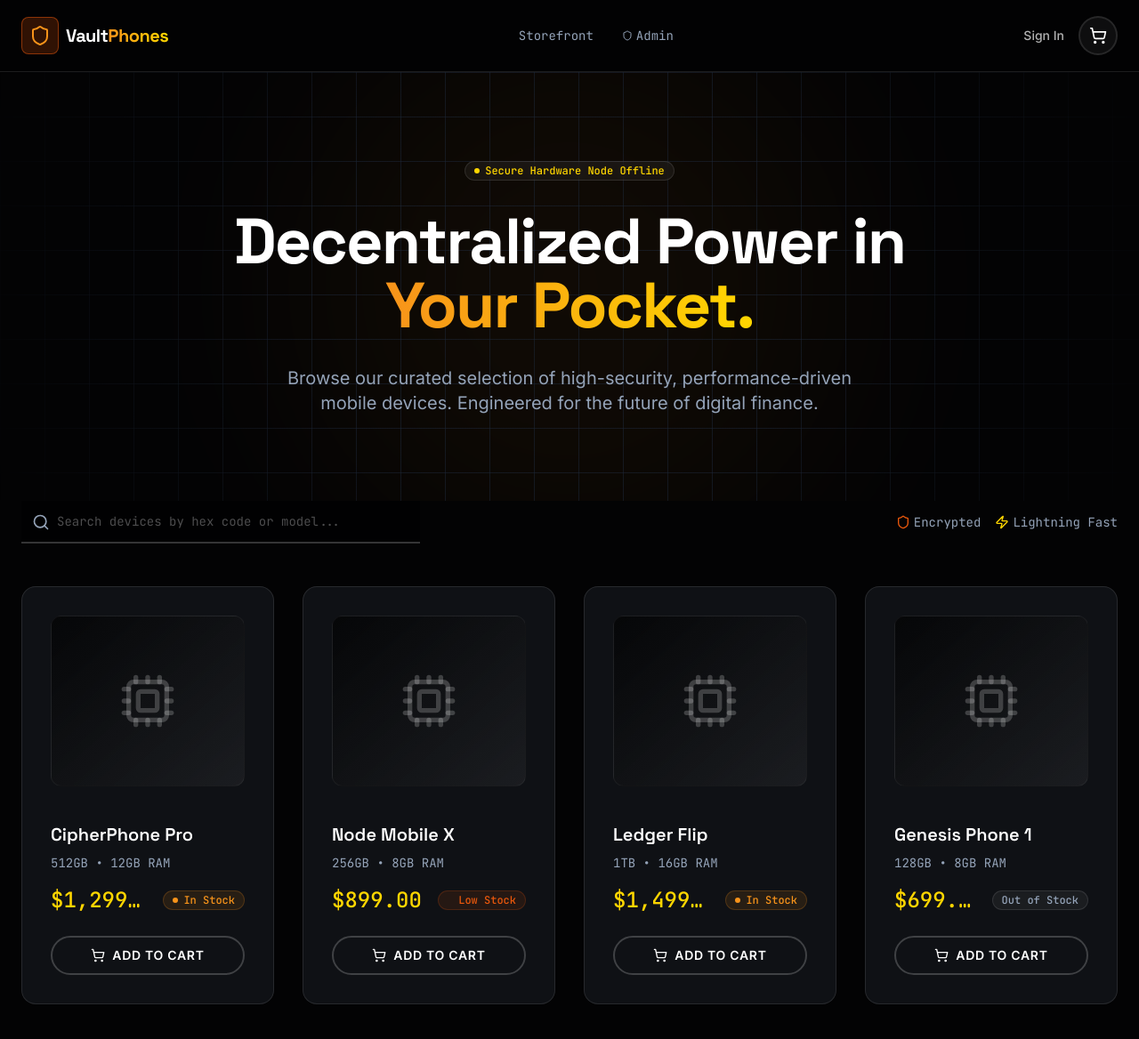
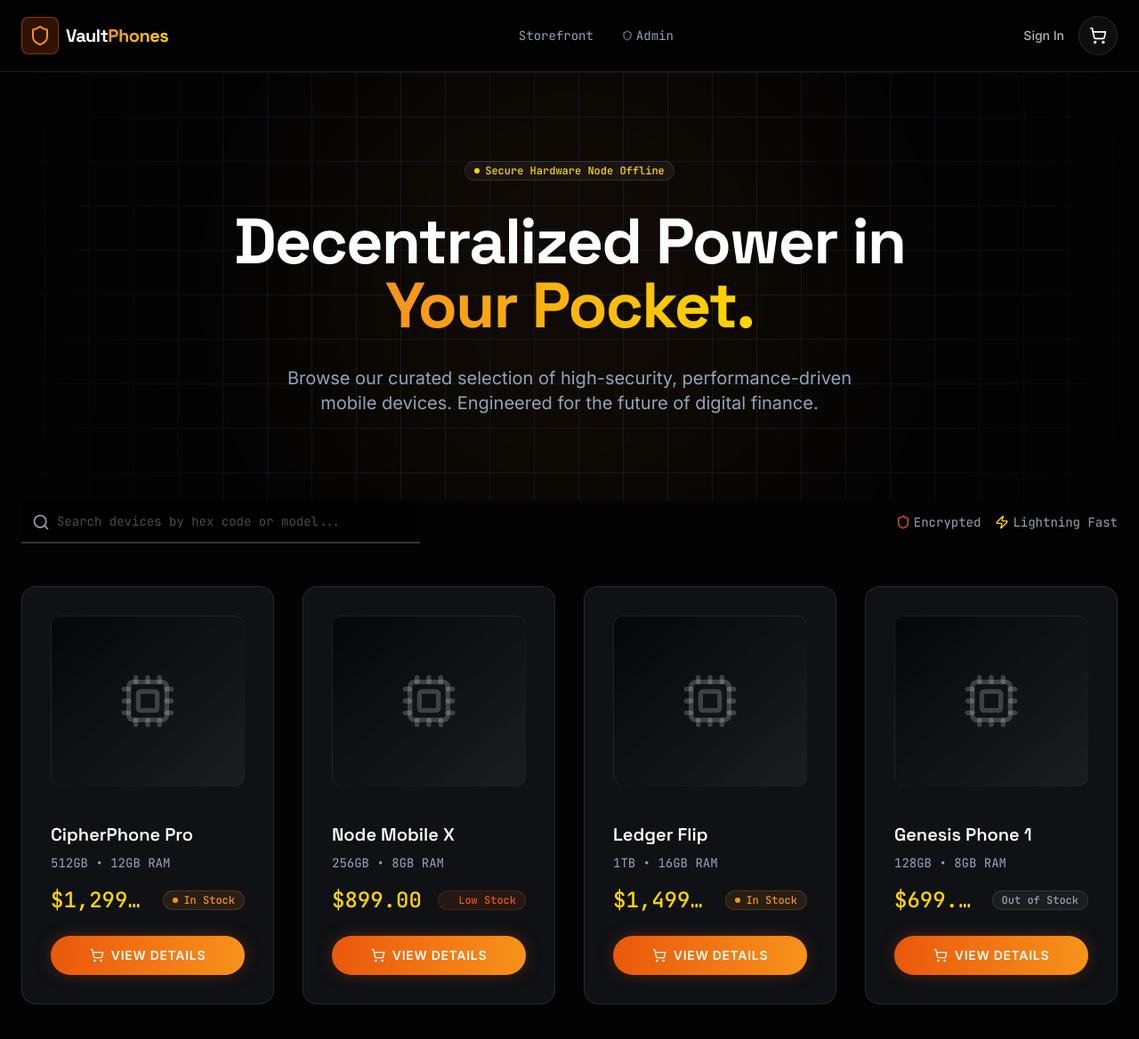
Before and after one commit to JujusCode/integ-x-adet, a React app in the folder frontend/: page / in a window 1280 px wide. Shown: the top 1168 px of the page at 89% size. Built offline with nearby package versions, Linux system fonts and the light colour scheme; the HTML template or start-up script is replaced by a standard one.

Commit message:
fixed front end error #1

```diff
--- a/frontend/src/components/layout/Navbar.jsx
+++ b/frontend/src/components/layout/Navbar.jsx
@@ -47,13 +47,12 @@ export function Navbar() {
             Sign In
           </Link>
 
-          <Link to="/cart" className="relative group">
-            <Button
-              variant="outline"
-              className="w-11 h-11 p-0 rounded-full border-white/10 bg-white/5"
-            >
-              <ShoppingCart className="w-5 h-5 group-hover:text-[#F7931A] transition-colors" />
-            </Button>
+          <Link
+            to="/cart"
+            className="relative group flex items-center justify-center w-11 h-11 rounded-full border border-white/10 bg-white/5 hover:bg-white/10 transition-colors"
+          >
+            <ShoppingCart className="w-5 h-5 group-hover:text-[#F7931A] transition-colors" />
+
             {/* Glowing Cart Counter Badge */}
             {cartItemCount > 0 && (
               <span className="absolute -top-1 -right-1 flex h-5 w-5 items-center justify-center rounded-full bg-gradient-to-r from-[#EA580C] to-[#F7931A] text-[10px] font-bold text-white shadow-[0_0_10px_rgba(247,147,26,0.5)]">
--- a/frontend/src/pages/Storefront.jsx
+++ b/frontend/src/pages/Storefront.jsx
@@ -8,15 +8,13 @@ import {
   CreditCard,
 } from "lucide-react";
 
-// Import our newly created Bitcoin DeFi UI components
+import { useCart } from "../store/CartContext";
 import { Button } from "../components/ui/Button";
 import { Input } from "../components/ui/Input";
 import { Card } from "../components/ui/Card";
 import { Badge } from "../components/ui/Badge";
 import { Modal } from "../components/ui/Modal";
-import { useCart } from "../store/CartContext";
 
-// Mock data
 const MOCK_PRODUCTS = [
   {
     id: 1,
@@ -25,7 +23,7 @@ const MOCK_PRODUCTS = [
     status: "In Stock",
     specs: "512GB • 12GB RAM",
     description:
-      "Our flagship decentralized device featuring a hardware-level encryption chip and air-gapped secure enclave for digital assets.",
+      "Our flagship decentralized device featuring a hardware-level encryption chip.",
   },
   {
     id: 2,
@@ -34,7 +32,7 @@ const MOCK_PRODUCTS = [
     status: "Low Stock",
     specs: "256GB • 8GB RAM",
     description:
-      "Run a full node from your pocket. Optimized for continuous blockchain synchronization without draining battery.",
+      "Run a full node from your pocket. Optimized for continuous blockchain synchronization.",
   },
   {
     id: 3,
@@ -43,7 +41,7 @@ const MOCK_PRODUCTS = [
     status: "In Stock",
     specs: "1TB • 16GB RAM",
     description:
-      "The ultimate form factor. A foldable screen that doubles as a physical hardware wallet confirmation device.",
+      "A foldable screen that doubles as a physical hardware wallet confirmation device.",
   },
   {
     id: 4,
@@ -52,14 +50,13 @@ const MOCK_PRODUCTS = [
     status: "Out of Stock",
     specs: "128GB • 8GB RAM",
     description:
-      "The original encrypted entry-level phone. Perfect for setting up your first cold storage mobile setup.",
+      "The original encrypted entry-level phone. Perfect for your first cold storage mobile setup.",
   },
 ];
 
 export default function Storefront() {
   const [searchQuery, setSearchQuery] = useState("");
-  const [selectedProduct, setSelectedProduct] = useState(null); // Controls the modal
-
+  const [selectedProduct, setSelectedProduct] = useState(null);
   const { addToCart } = useCart();
 
   const gridBackgroundStyle = {
@@ -68,14 +65,13 @@ export default function Storefront() {
       linear-gradient(to right, rgba(30, 41, 59, 0.5) 1px, transparent 1px),
       linear-gradient(to bottom, rgba(30, 41, 59, 0.5) 1px, transparent 1px)
     `,
+    maskImage: "radial-gradient(circle at center, black 40%, transparent 100%)",
     WebkitMaskImage:
       "radial-gradient(circle at center, black 40%, transparent 100%)",
-    maskImage: "radial-gradient(circle at center, black 40%, transparent 100%)",
   };
 
   return (
     <div className="min-h-screen bg-[#030304] text-white font-body selection:bg-[#F7931A]/30">
-      {/* 1. HERO SECTION */}
       <section className="relative py-24 overflow-hidden flex flex-col items-center justify-center min-h-[60vh]">
         <div className="absolute top-1/2 left-1/2 -translate-x-1/2 -translate-y-1/2 w-[600px] h-[600px] bg-[#F7931A] opacity-5 blur-[120px] rounded-full pointer-events-none" />
         <div
@@ -84,7 +80,6 @@ export default function Storefront() {
         />
 
         <div className="relative z-10 max-w-7xl mx-auto px-6 text-center space-y-8">
-          {/* Using our custom Badge component here */}
           <Badge
             variant="success"
             className="backdrop-blur-sm bg-white/5 border-white/10"
@@ -106,12 +101,10 @@ export default function Storefront() {
         </div>
       </section>
 
-      {/* 2. SEARCH & FILTER */}
       <section className="max-w-7xl mx-auto px-6 pb-12">
         <div className="flex flex-col md:flex-row justify-between items-center gap-6">
           <div className="relative w-full max-w-md group flex items-center">
             <Search className="absolute left-3 w-5 h-5 text-[#94A3B8] group-focus-within:text-[#F7931A] transition-colors z-10" />
-            {/* Using our minimalist Input component */}
             <Input
               type="text"
               placeholder="Search devices by hex code or model..."
@@ -120,7 +113,6 @@ export default function Storefront() {
               className="pl-10"
             />
           </div>
-
           <div className="flex gap-4 font-mono text-sm text-[#94A3B8]">
             <span className="flex items-center gap-1">
               <Shield className="w-4 h-4 text-[#EA580C]" /> Encrypted
@@ -132,28 +124,23 @@ export default function Storefront() {
         </div>
       </section>
 
-      {/* 3. PRODUCT GRID */}
       <section className="max-w-7xl mx-auto px-6 pb-24">
         <div className="grid grid-cols-1 md:grid-cols-2 lg:grid-cols-4 gap-8">
           {MOCK_PRODUCTS.filter((p) =>
             p.name.toLowerCase().includes(searchQuery.toLowerCase()),
           ).map((product) => (
-            /* Using our interactive Card component */
             <Card
               key={product.id}
               interactive
               className="p-8 flex flex-col h-full group"
             >
-              {/* Corner Accents */}
               <div className="absolute top-0 left-0 w-4 h-4 border-t border-l border-transparent group-hover:border-[#F7931A] rounded-tl-2xl transition-colors duration-300" />
               <div className="absolute bottom-0 right-0 w-4 h-4 border-b border-r border-transparent group-hover:border-[#F7931A] rounded-br-2xl transition-colors duration-300" />
 
-              {/* Product Visual Mockup */}
               <div className="w-full h-48 bg-gradient-to-br from-black/60 to-white/5 rounded-xl mb-6 flex items-center justify-center border border-white/5 relative overflow-hidden">
                 <Cpu className="w-16 h-16 text-white/20 group-hover:text-[#F7931A]/40 transition-colors duration-500 group-hover:scale-110" />
               </div>
 
-              {/* Card Details */}
               <div className="flex-grow flex flex-col mt-4">
                 <h3 className="font-heading font-semibold text-xl text-white mb-2">
                   {product.name}
@@ -161,13 +148,10 @@ export default function Storefront() {
                 <p className="font-mono text-sm text-[#94A3B8] mb-4 flex-grow">
                   {product.specs}
                 </p>
-
-                {/* FIXED: Added gap-4, and protected the badge with shrink-0 and whitespace-nowrap */}
                 <div className="flex items-center justify-between gap-4 mt-auto mb-6">
                   <span className="font-mono text-2xl font-medium text-[#FFD600] truncate">
                     {product.price}
                   </span>
-
                   <Badge
                     className="shrink-0 whitespace-nowrap"
                     variant={
@@ -183,23 +167,19 @@ export default function Storefront() {
                 </div>
               </div>
 
-              {/* Using our Button component */}
+              {/* SAFE BUTTON 1: Safely opens the modal and passes the product */}
               <Button
-                variant="outline"
                 className="w-full gap-2"
-                onClick={() => {
-                  addToCart(selectedProduct);
-                  setSelectedProduct(null); // Closes the modal after adding
-                }}
+                onClick={() => setSelectedProduct(product)}
               >
-                <ShoppingCart className="w-4 h-4" /> Add to Cart
+                <ShoppingCart className="w-4 h-4" />
+                View Details
               </Button>
             </Card>
           ))}
         </div>
       </section>
 
-      {/* 4. PRODUCT DETAIL MODAL */}
       <Modal
         isOpen={!!selectedProduct}
         onClose={() => setSelectedProduct(null)}
@@ -231,9 +211,18 @@ export default function Storefront() {
             </div>
 
             <div className="grid grid-cols-2 gap-4 pt-4">
-              <Button variant="outline" className="w-full gap-2">
+              {/* SAFE BUTTON 2: Safely passes the product to the cart and closes the modal */}
+              <Button
+                variant="outline"
+                className="w-full gap-2"
+                onClick={() => {
+                  addToCart(selectedProduct);
+                  setSelectedProduct(null);
+                }}
+              >
                 <ShoppingCart className="w-4 h-4" /> Add to Cart
               </Button>
+
               <Button className="w-full gap-2">
                 <CreditCard className="w-4 h-4" /> Buy Now
               </Button>
--- a/frontend/src/store/CartContext.jsx
+++ b/frontend/src/store/CartContext.jsx
@@ -9,15 +9,27 @@ export function CartProvider({ children }) {
 
   // Add an item to the cart (or increase quantity if it already exists)
   const addToCart = (product) => {
+    // 1. Log the incoming data so we can see it in the Developer Console!
+    console.log("Attempting to add to cart:", product);
+
+    // 2. The Safety Net
+    if (!product || !product.id) {
+      console.error("CRITICAL: Invalid product passed to Cart!");
+      return;
+    }
+
+    // 3. The actual cart logic
     setCartItems((prevItems) => {
       const existingItem = prevItems.find((item) => item.id === product.id);
       if (existingItem) {
+        console.log("Item exists! Increasing quantity.");
         return prevItems.map((item) =>
           item.id === product.id
             ? { ...item, quantity: item.quantity + 1 }
             : item,
         );
       }
+      console.log("New item! Adding to cart.");
       return [...prevItems, { ...product, quantity: 1 }];
     });
   };
```
Also changed, not shown: frontend/src/components/ui/Badge.jsx (+25 -12 lines).
